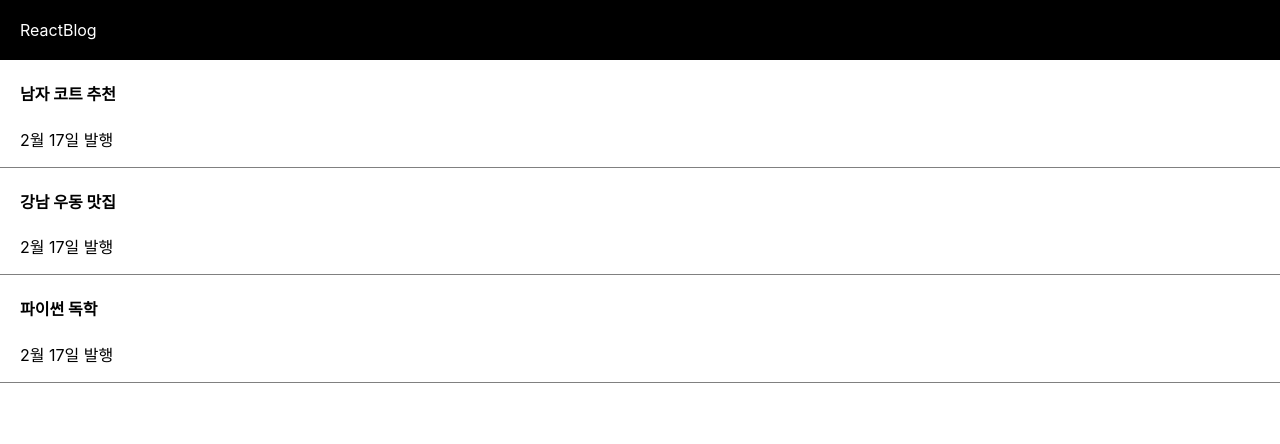
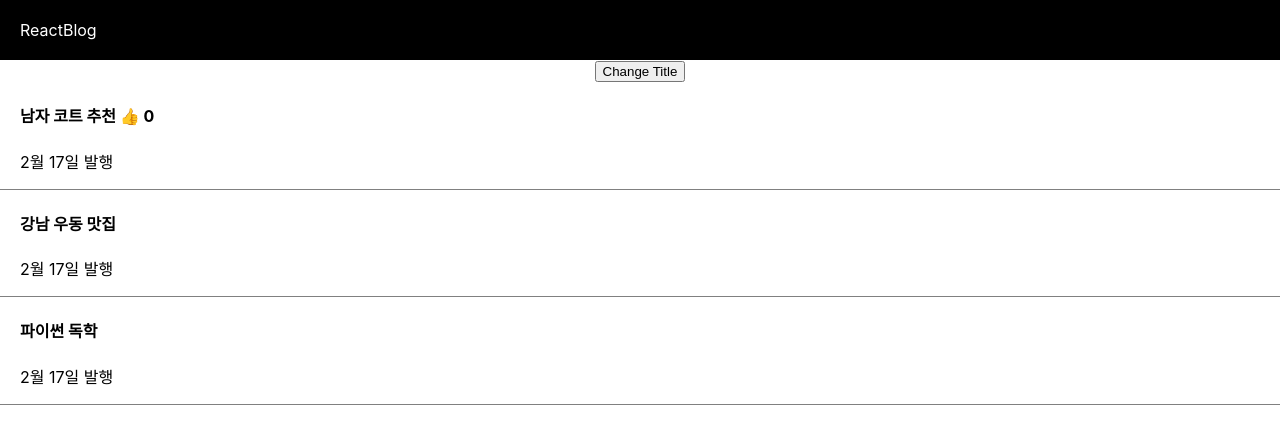
Before and after one commit to RS-Yoo/react-blog, a React (Create React App) app: page / in a window 1280 px wide. Shown: the top 444 px of the page. Built offline with nearby package versions, Linux system fonts and the light colour scheme.

Commit message:
add a Like button with set states

```diff
--- a/src/App.js
+++ b/src/App.js
@@ -6,13 +6,16 @@ function App() {
   const blogTitle = "ReactBlog";
   let [titles, setTitles] = useState(['남자 코트 추천', '강남 우동 맛집', '파이썬 독학']);
   let [dates, setDates] = useState(['2월 17일 발행']);
+  let [likes, setLikes] = useState(0);
+
   return (
     <div className="App">
     <div className="black-nav">
       <div>{blogTitle}</div>
     </div>
+    <button onClick={()=>{setTitles(['여자 코트 추천', '강남 우동 맛집', '파이썬 독학'])}}>Change Title</button>
     <div className="list">
-      <h4>{titles[0]}</h4>
+      <h4>{titles[0]} <span onClick={()=>{setLikes(likes+1)}}>👍</span> {likes} </h4>
       <p>{dates[0]}</p>
     </div>
     <div className="list">
```
